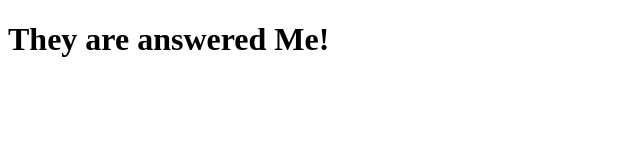
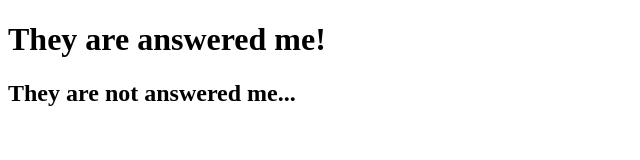
Before and after one commit to arnaudpilato/helloWorld, a plain HTML site: page index.html in a window 1280 px wide. Shown: the whole page, without its empty margins (0-640 px from the left). Drawn offline with Linux system fonts and the light colour scheme.

Commit message:
Add h2 tag
Add h2 tag in the body of the html

```diff
--- a/index.html
+++ b/index.html
@@ -6,6 +6,7 @@
   </head>
 
   <body>
-    <h1>They are answered Me!</h1
+    <h1>They are answered me!</h1>
+    <h2>They are not answered me...</h2>
   </body>
 </html>
```
